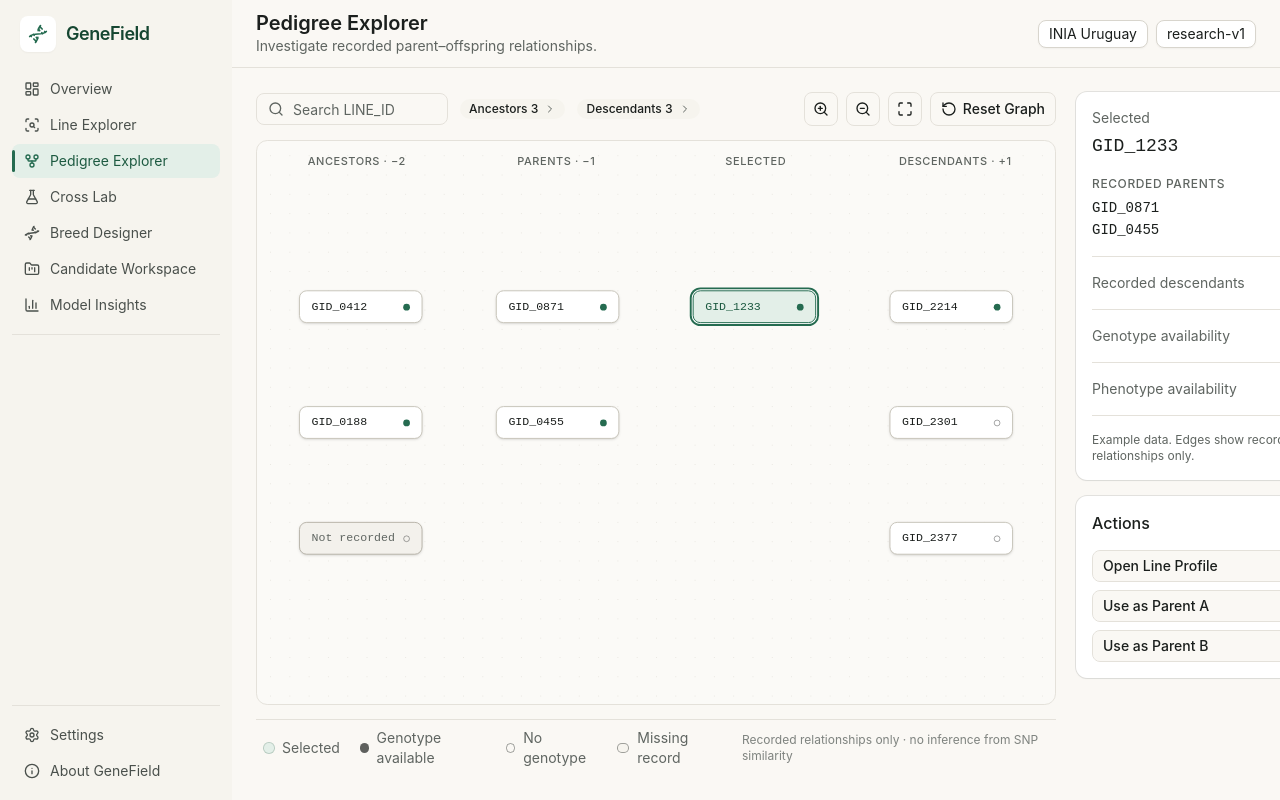
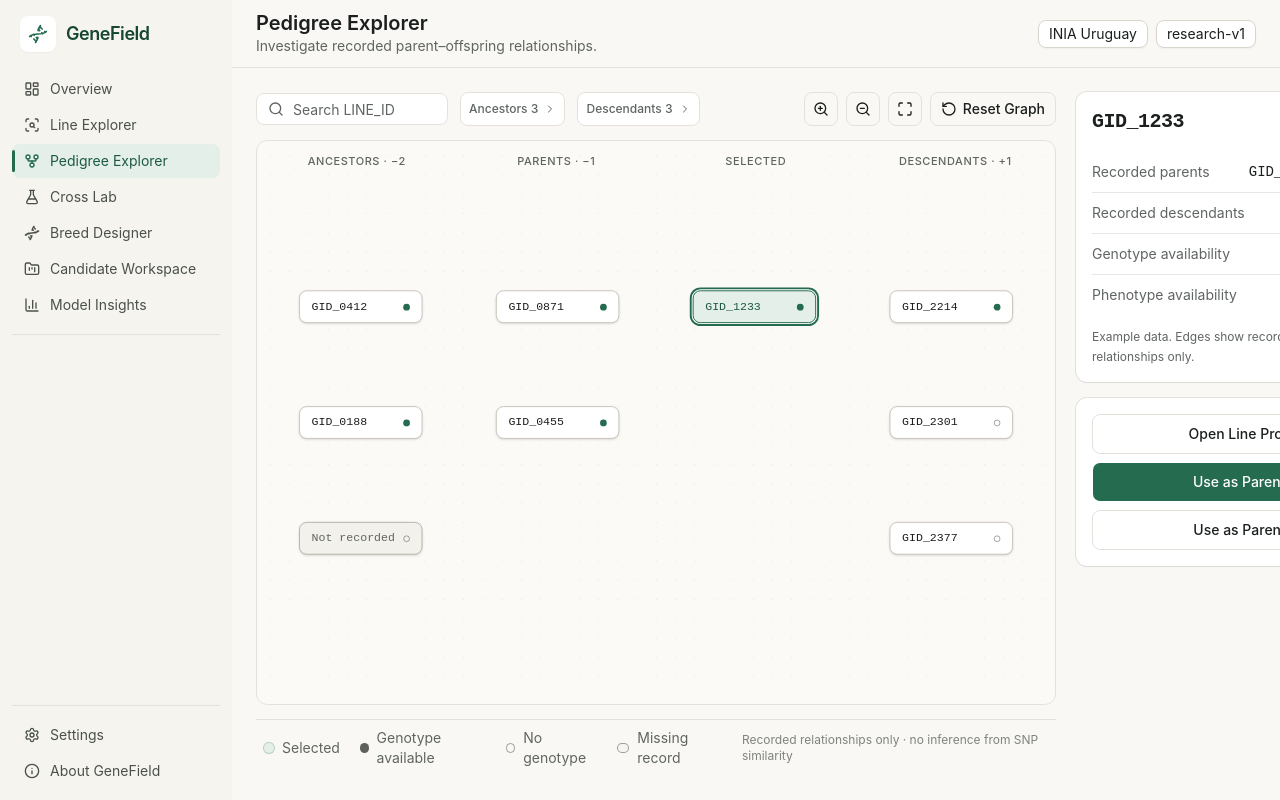
Before and after one commit to wilanta/genefield-app, a React (Vite) app: page /pedigree in a window 1280 px wide. Built offline with nearby package versions, Linux system fonts and the light colour scheme.

Commit message:
style(ui): refine layouts and components at pedigree page

```diff
--- a/src/pages/PedigreeExplorer/PedigreeActionsCard.tsx
+++ b/src/pages/PedigreeExplorer/PedigreeActionsCard.tsx
@@ -35,28 +35,25 @@ export function PedigreeActionsCard({
 
   return (
     <Card className="shadow-[var(--gf-card-shadow)]">
-      <CardHeader>
-        <CardTitle>Actions</CardTitle>
-      </CardHeader>
       <CardContent className="space-y-3">
         <div className="flex flex-col gap-2">
           <Button
             variant="outline"
-            className="w-full justify-start"
+            className="h-10 w-full bg-white"
             onClick={() => openLineProfile(selectedNode.id)}
           >
             Open Line Profile
           </Button>
           <Button
-            variant="outline"
-            className="w-full justify-start"
+            variant="default"
+            className="h-10 w-full bg-primary"
             onClick={() => useAsParentA(selectedNode.id)}
           >
             Use as Parent A
           </Button>
           <Button
             variant="outline"
-            className="w-full justify-start"
+            className="h-10 w-full bg-white"
             onClick={() => useAsParentB(selectedNode.id)}
           >
             Use as Parent B
--- a/src/pages/PedigreeExplorer/PedigreeDetailCard.tsx
+++ b/src/pages/PedigreeExplorer/PedigreeDetailCard.tsx
@@ -1,11 +1,4 @@
-import {
-  Card,
-  CardContent,
-  CardHeader,
-  CardTitle,
-  CardDescription,
-} from "@/components/ui/card";
-import { Separator } from "@/components/ui/separator";
+import { Card, CardContent } from "@/components/ui/card";
 import type { PedigreeDetail, PedigreeNode } from "@/types/research";
 
 interface PedigreeDetailCardProps {
@@ -13,33 +6,23 @@ interface PedigreeDetailCardProps {
   detail: PedigreeDetail;
 }
 
-function DetailRow({
+function AvailabilityRow({
   label,
-  value,
   available,
 }: {
   label: string;
-  value?: string;
-  available?: boolean;
+  available: boolean;
 }) {
   return (
-    <div className="flex items-center justify-between gap-2 text-sm">
+    <div className="flex items-center justify-between text-sm">
       <span className="text-muted-foreground">{label}</span>
-      {available !== undefined ? (
+      <span className="flex items-center gap-1.5 font-medium">
         <span
-          className={
-            available
-              ? "font-medium text-primary"
-              : "font-medium text-muted-foreground"
-          }
-        >
+          className={`h-1.5 w-1.5 rounded-full ${available ? "bg-primary" : "bg-muted"
+            }`}
+        />
         {available ? "Available" : "Not available"}
       </span>
-      ) : (
-        <span className="text-right font-medium text-foreground">
-          {value ?? "—"}
-        </span>
-      )}
     </div>
   );
 }
@@ -48,56 +31,55 @@ export function PedigreeDetailCard({
   selectedNode,
   detail,
 }: PedigreeDetailCardProps) {
+  const parents =
+    detail.recordedParents.length > 0
+      ? detail.recordedParents.join(", ")
+      : null;
+
   return (
     <Card className="shadow-[var(--gf-card-shadow)]">
-      <CardHeader>
-        <CardDescription>Selected</CardDescription>
-        <CardTitle className="font-mono text-lg">
+      <CardContent className="space-y-0 ">
+        <h3 className="font-mono text-xl font-bold tracking-tight">
           {selectedNode.label}
-        </CardTitle>
-      </CardHeader>
-      <CardContent className="space-y-4">
-        <div className="space-y-1.5">
-          <p className="text-xs font-medium uppercase tracking-wider text-muted-foreground">
-            Recorded parents
-          </p>
-          {detail.recordedParents.length > 0 ? (
-            <ul className="space-y-0.5">
-              {detail.recordedParents.map((parent) => (
-                <li key={parent} className="font-mono text-sm">
-                  {parent}
-                </li>
-              ))}
-            </ul>
+        </h3>
+
+        <div className="mt-4 divide-y divide-gray-200">
+          <div className="flex items-center justify-between py-2.5 text-sm">
+            <span className="text-muted-foreground">Recorded parents</span>
+            {parents ? (
+              <span className="text-right font-mono font-medium">
+                {parents}
+              </span>
             ) : (
-            <p className="text-sm text-muted-foreground">None recorded</p>
+              <span className="text-muted-foreground">None recorded</span>
             )}
           </div>
 
-        <Separator />
+          <div className="flex items-center justify-between py-2.5 text-sm">
+            <span className="text-muted-foreground">
+              Recorded descendants
+            </span>
+            <span className="font-medium">
+              {detail.recordedDescendants}
+            </span>
+          </div>
 
-        <DetailRow
-          label="Recorded descendants"
-          value={String(detail.recordedDescendants)}
-        />
-
-        <Separator />
-
-        <DetailRow
+          <div className="py-2.5">
+            <AvailabilityRow
               label="Genotype availability"
               available={selectedNode.hasGenotype}
             />
+          </div>
 
-        <Separator />
-
-        <DetailRow
+          <div className="py-2.5">
+            <AvailabilityRow
               label="Phenotype availability"
               available={selectedNode.hasPhenotype}
             />
+          </div>
+        </div>
 
-        <Separator />
-
-        <p className="text-xs text-muted-foreground">
+        <p className="pt-3 text-xs leading-relaxed text-muted-foreground">
           Example data. Edges show recorded parent–offspring relationships only.
         </p>
       </CardContent>
--- a/src/pages/PedigreeExplorer/PedigreeToolbar.tsx
+++ b/src/pages/PedigreeExplorer/PedigreeToolbar.tsx
@@ -40,13 +40,13 @@ export function PedigreeToolbar({
           value={query}
           onChange={(e) => setQuery(e.target.value)}
           placeholder="Search LINE_ID"
-          className="pl-9"
+          className="pl-9 bg-white"
           aria-label="Search LINE_ID"
         />
       </div>
 
       {/* Ancestor count chip */}
-      <Badge variant="secondary" className="gap-1.5">
+      <Badge variant="outline" className="gap-1.5 h-8.5 py-0 rounded-lg text-muted-foreground bg-white">
         <span>
           Ancestors <span className="tabular-nums">{ancestors}</span>
         </span>
@@ -54,7 +54,7 @@ export function PedigreeToolbar({
       </Badge>
 
       {/* Descendant count chip */}
-      <Badge variant="secondary" className="gap-1.5">
+      <Badge variant="outline" className="gap-1.5 h-8.5 py-0 rounded-lg text-muted-foreground bg-white">
         <span>
           Descendants <span className="tabular-nums">{descendants}</span>
         </span>
```
Lines whose indentation alone changed are shown as unchanged.
